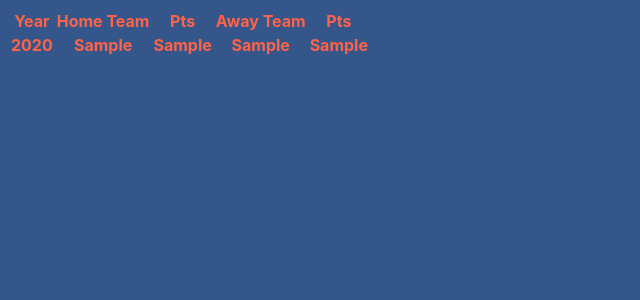
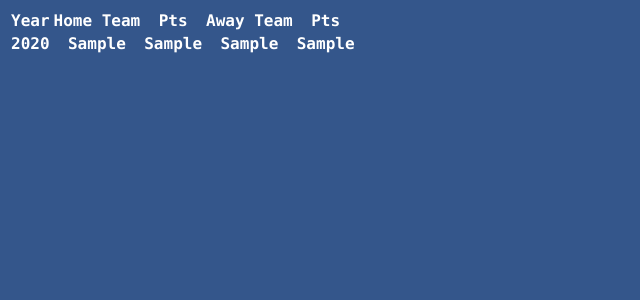
Before and after one commit to anhluunguyen3113/Boilermake_2022, a Django app: template Hackathon2022/templates/authentication/stats.html in a window 1280 px wide. Shown: the top 300 px of the page, without its empty margins (0-640 px from the left). Run offline with Django 4.2, Linux system fonts and the light colour scheme; the template is opened without the code that fills it: most values are stand-ins (such as "Sample title", 1, 10 or a date in 2020); lists and menus that the app fills with data are empty.

Commit message:
Update stats.html

```diff
--- a/Hackathon2022/templates/authentication/stats.html
+++ b/Hackathon2022/templates/authentication/stats.html
@@ -5,8 +5,8 @@
     <title>home3</title>
     <style>
       th{
-      color:Tomato;
-      font-family:-apple-system, BlinkMacSystemFont, 'Segoe UI', Roboto, Oxygen, Ubuntu, Cantarell, 'Open Sans', 'Helvetica Neue', sans-serif;
+      color:white;
+      font-family: Copperplate, Lucida Console, fantasy;
       }
     </style>
 </head>
```
